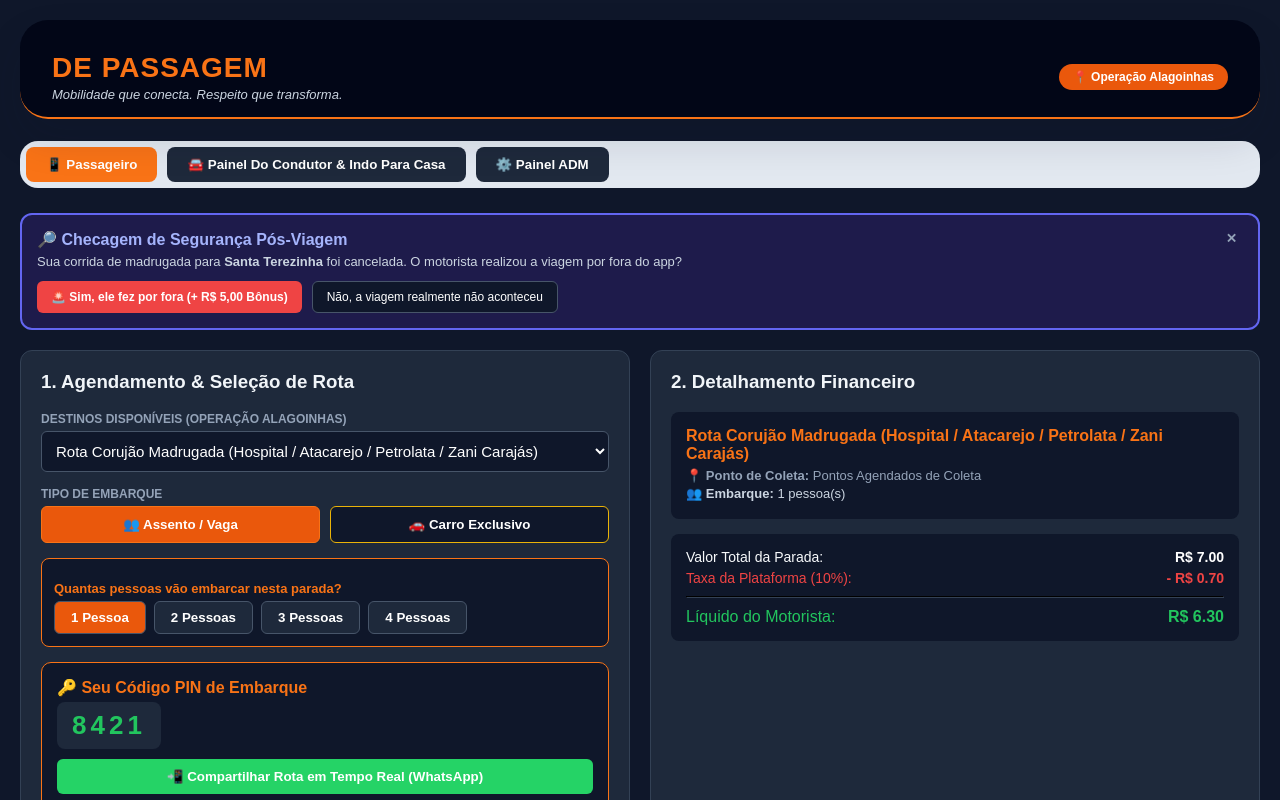
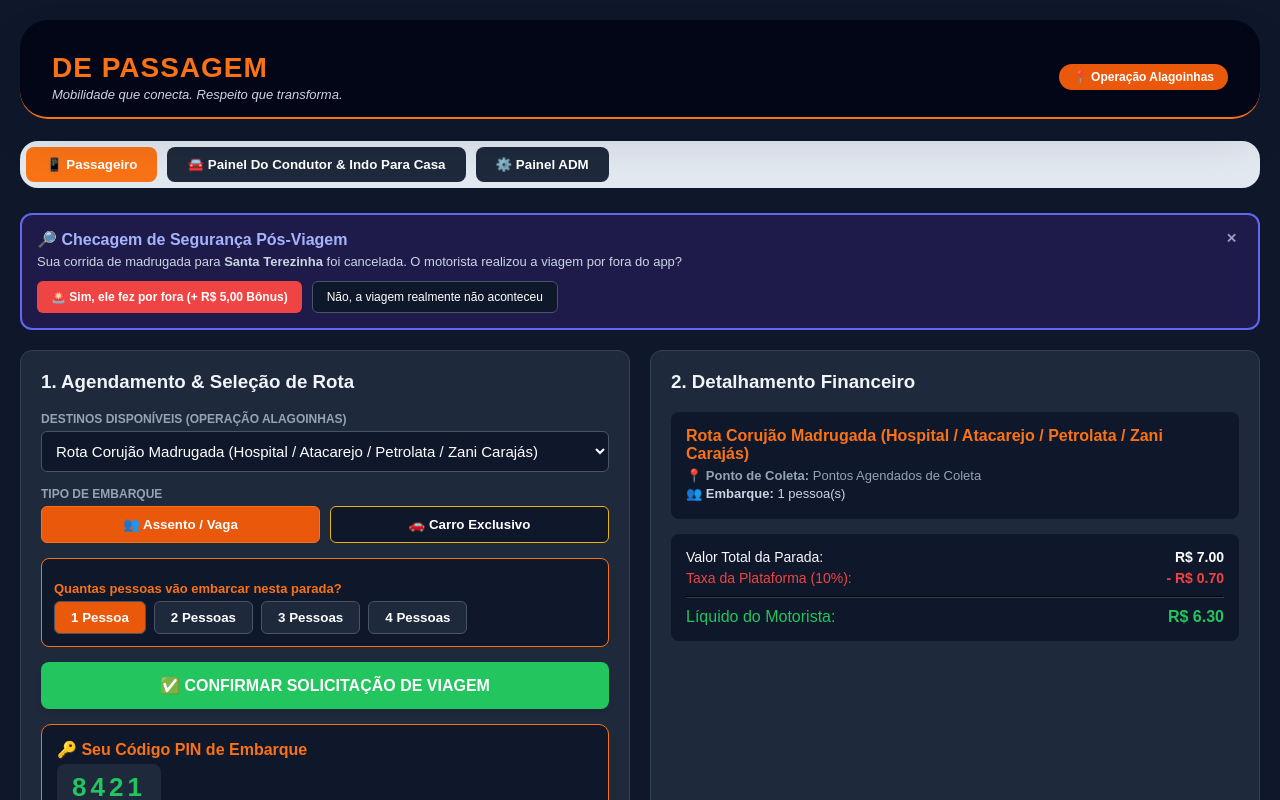
Before and after one commit to flavioaraujooficial-droid/alagoinhas-mobilidade, a React (Vite) app in the folder frontend/: page / in a window 1280 px wide. Shown: the top 800 px of the page. Built offline with nearby package versions, Linux system fonts and the light colour scheme.

Commit message:
Update main.jsx

```diff
--- a/frontend/src/main.jsx
+++ b/frontend/src/main.jsx
@@ -262,6 +262,28 @@ function App() {
           </div>
         </div>
       )}
+
+      {/* 🚀 BOTÃO PRINCIPAL DE CONFIRMAÇÃO DO PEDIDO DE VIAGEM */}
+      <button
+        onClick={() => {
+          // Coloque aqui a função para acionar o pedido ou agendamento
+          alert("Solicitação enviada com sucesso!");
+        }}
+        style={{
+          width: '100%',
+          padding: '14px',
+          borderRadius: '8px',
+          border: 'none',
+          backgroundColor: '#22c55e',
+          color: '#fff',
+          fontSize: '16px',
+          fontWeight: 'bold',
+          cursor: 'pointer',
+          marginBottom: '15px',
+          boxShadow: '0 4px 6px -1px rgba(0, 0, 0, 0.1)'
+        }}>
+        ✅ CONFIRMAR SOLICITAÇÃO DE VIAGEM
+      </button>
 
       {/* CARD DE PIN DE SEGURANÇA E COMPARTILHAMENTO */}
       <div style={{ backgroundColor: '#0f172a', padding: '15px', borderRadius: '10px', marginBottom: '15px', border: '1px solid #f97316' }}>
```
Lines whose indentation alone changed are shown as unchanged.
